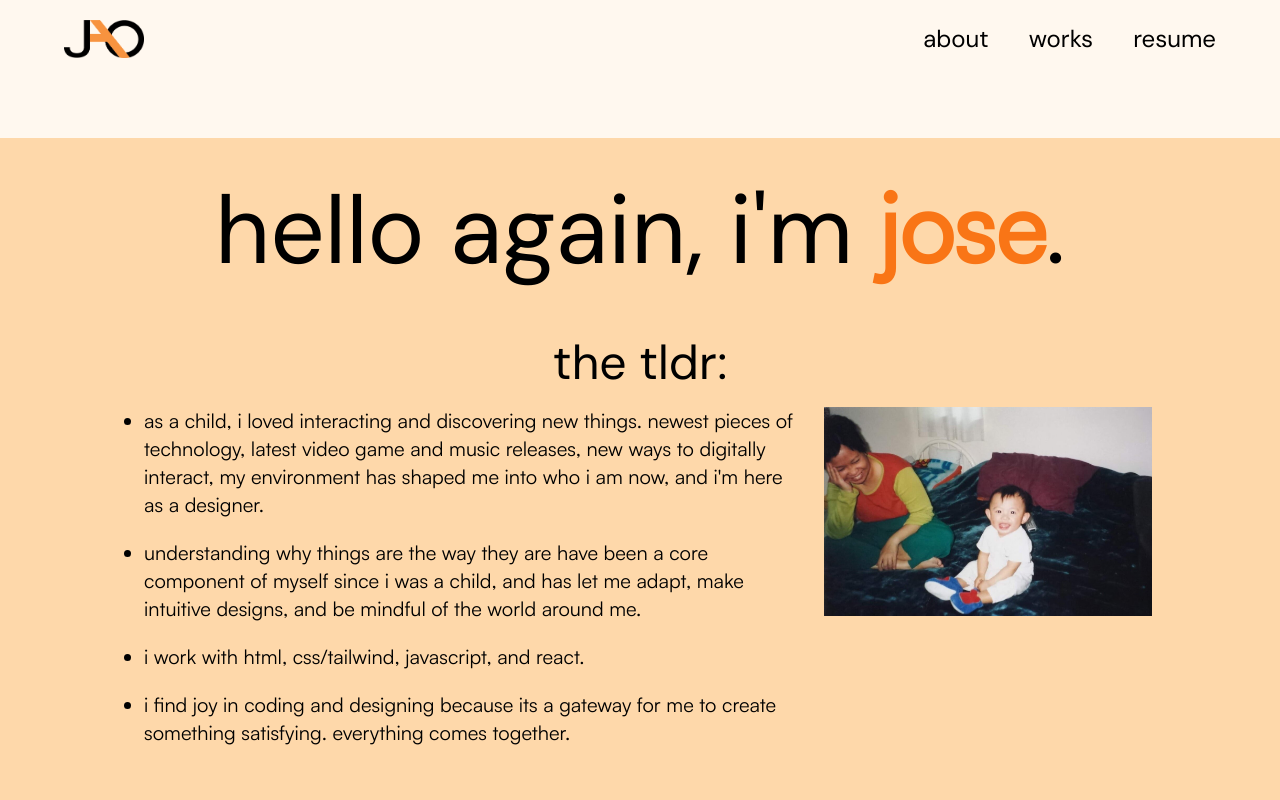
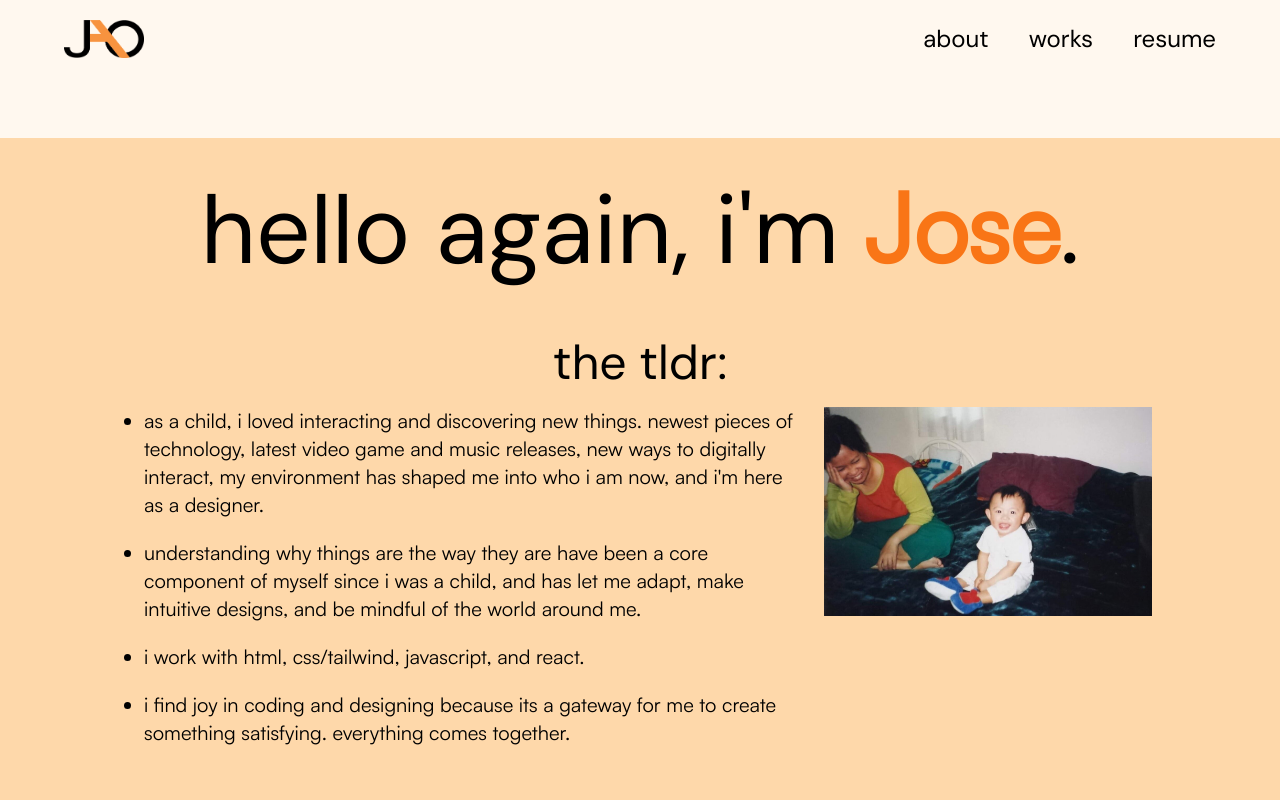
Before and after one commit to jorola0411/PortfolioWebsite, a React (Vite) app in the folder portfolio-website/: page /about in a window 1280 px wide. Shown: the top 800 px of the page. Built offline with nearby package versions, Linux system fonts and the light colour scheme.

Commit message:
small about me change

```diff
--- a/portfolio-website/src/components/AboutMe.jsx
+++ b/portfolio-website/src/components/AboutMe.jsx
@@ -103,7 +103,7 @@ export default function AboutMe() {
 
       <section className="w-full bg-beige-200 py-10 lg:mt-15">
         <div className='grid sm:grid-cols-3 lg:grid-cols-3 mx-auto gap-5 max-w-[80%]'>
-          <h1 className='sm:text-5xl lg:text-8xl xl:text-9xl text-center col-span-3 lg:mb-10'>hello again, i'm <span className='font-bold text-beige-500'>jose</span>.</h1>
+          <h1 className='sm:text-5xl lg:text-8xl xl:text-9xl text-center col-span-3 lg:mb-10'>hello again, i'm <span className='font-bold text-beige-500'>Jose</span>.</h1>
           <h2 className='sm:text-2xl lg:text-5xl xl:text-6xl text-center col-span-3'> the tldr:</h2>
 
           <ul className='sm:col-span-3 lg:col-span-2 list-disc  pl-4 justify-center flex flex-col'>
@@ -258,9 +258,7 @@ export default function AboutMe() {
                   transition={{ duration: 0.7 }}
                   className="back"
                 >
-                  <p className='sm:text-sm md:text-sm sm:px-3 md:px-3 lg:text-lg xl:text-3xl'>unconventional, the idea of code coming together excites me.
-                    you have an idea because it excites you and you want to see it realized.
-                    the process is challenging, but let's captialize on that and enjoy ourselves. </p>
+                  <p className='sm:text-sm md:text-sm sm:px-3 md:px-3 lg:text-lg xl:text-3xl'>enjoying what I do allows me to work to the best of my ability. being professional is very important, but we could relax a bit from time to time. </p>
                 </motion.div>
               </button>
             </motion.div>
@@ -293,7 +291,7 @@ export default function AboutMe() {
           here's <span className='font-bold text-beige-500'>me</span> outside of work.
         </h1>
         <h2 className='text-center text-lg sm:text-xl lg:text-2xl xl:text-3xl mb-3 md:mb-5'>
-          (hover or tap the images!)
+          (hover or tap the images & emojis!)
         </h2>
       </div>
 
```
